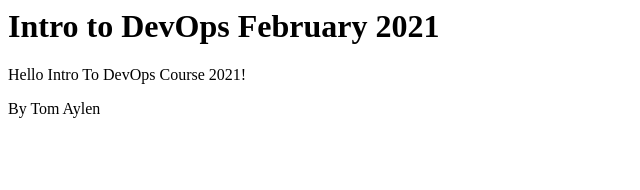
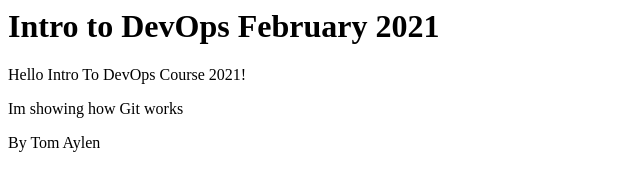
Before and after one commit to TomAylen/HelloNatives, a plain HTML site: page index.html in a window 1280 px wide. Shown: the whole page, without its empty margins (0-640 px from the left). Drawn offline with Linux system fonts and the light colour scheme.

Commit message:
Update index.html
Added a line of code in git

```diff
--- a/index.html
+++ b/index.html
@@ -3,6 +3,7 @@
 
 <h1> Intro to DevOps February 2021 </h1>
   <p> Hello Intro To DevOps Course 2021! </p>
+  <p> Im showing how Git works </p>
    <p> By Tom Aylen </p>
 </body>
 </html>
```
